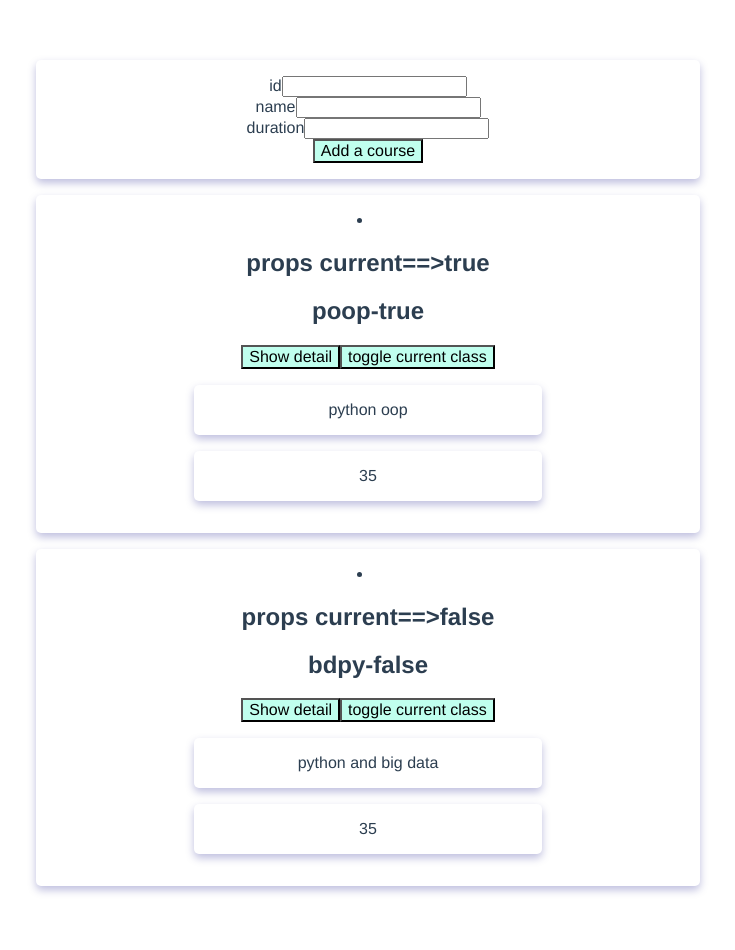
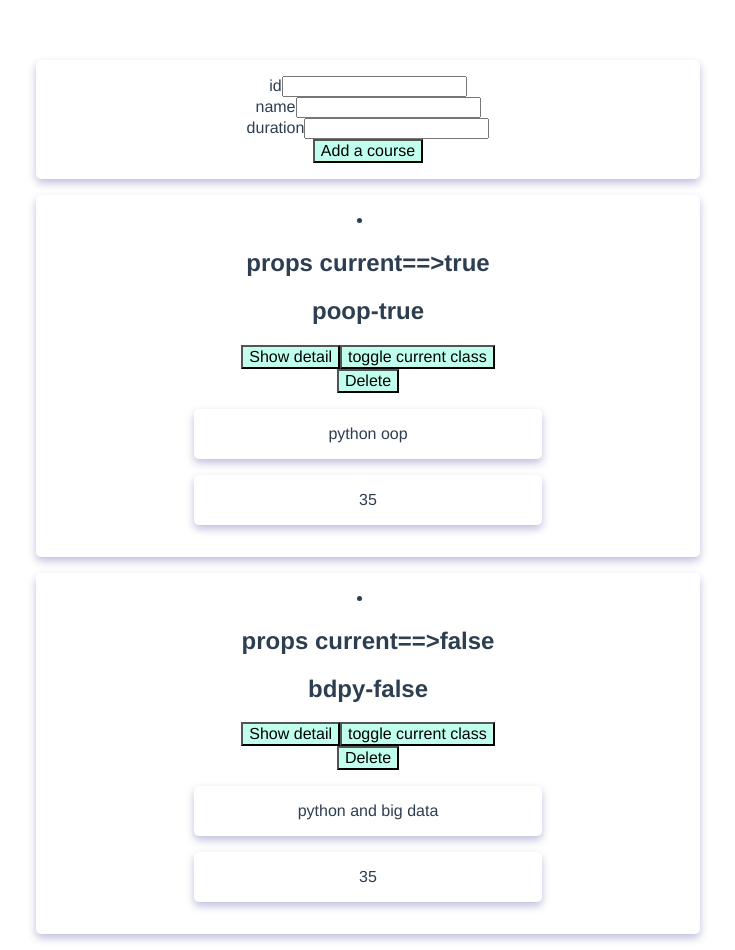
Before and after one commit to WHungC/vue10_component2_vue3_new, a Vue app: page / in a window 1280 px wide. Shown: the whole page, without its empty margins (272-1007 px from the left). Before the commit the page ends 902 px from the top, so only its background shows below. Built offline with nearby package versions, Linux system fonts and the light colour scheme.

Commit message:
add delete method

```diff
--- a/src/App.vue
+++ b/src/App.vue
@@ -1,5 +1,5 @@
 <template>
-	<new-course></new-course>
+	<new-course @add-course="addCourse"></new-course>
   <course-intro
     v-for="course in courses"
     :key="course.id"
@@ -7,6 +7,7 @@
     :name="course.name"
     :duration="course.duration"
     :current="course.current"
+    @delete-current="delCourse"
   ></course-intro>
 </template>
 
@@ -33,6 +34,15 @@
       const course = this.courses.find((c) => c.id == idx);
       course.current = !course.current;
     })
+  },
+  methods:{
+    addCourse(id, name, duration){
+      const newCourse = {id:id, name:name, duration:parseInt(duration),current:false}
+      this.courses.push(newCourse)
+    },
+    delCourse(id){
+      this.courses = this.courses.filter((course)=>course.id !== id)
+    }
   }
 };
 </script>
--- a/src/components/CourseIntro.vue
+++ b/src/components/CourseIntro.vue
@@ -4,6 +4,8 @@
 		<h2>{{ id }}-{{isCurrent}}</h2>
 		<button @click="toggleCourseDetail">Show detail</button>
 		<button @click="toggleCurrent">toggle current class</button>
+		<br />
+		<button @click="deleteCourse">Delete</button>
 		<ul v-if="detailsVisible">
 			<li>{{ name }}</li>
 			<li>{{ duration }}</li>
@@ -21,6 +23,14 @@
 				return false;
 			}
 		},
+		"delete-current": function (id) {
+			if (id) {
+				return true;
+			} else {
+				console.warn("oops, id is missing");
+				return false;
+			}
+		}
 	},
 	props: {
 		id: { type: String, required: true },
@@ -49,6 +59,9 @@
 			//this.current = !this.current;
 			this.emitter.emit('toggle-current',this.id)
 			//this.$emit("toggle-current");
+		},
+		deleteCourse() {
+			this.$emit("delete-current",this.id)
 		}
 	},
 };
--- a/src/components/NewCourse.vue
+++ b/src/components/NewCourse.vue
@@ -1,11 +1,26 @@
 <template>
-  <form>
-    <div><label>id</label><input type="text" /></div>
-    <div><label>name</label><input type="text" /></div>
-    <div><label>duration</label><input type="text" /></div>
-    <button>Add a course</button>
-  </form>
+	<form @submit.prevent="submitData">
+		<div><label>id</label><input type="text" v-model="inputId" /></div>
+		<div><label>name</label><input type="text" v-model="inputName" /></div>
+		<div><label>duration</label><input type="number" v-model="inputDuration" /></div>
+		<button>Add a course</button>
+	</form>
 </template>
 <script>
-export default {};
+export default {
+	emits: ["add-course"],
+	data() {
+		return { inputId: "", inputName: "", inputDuration: "" };
+	},
+	methods: {
+		submitData() {
+			this.$emit(
+				"add-course",
+				this.inputId,
+				this.inputName,
+				this.inputDuration
+			);
+		},
+	},
+};
 </script>
```
